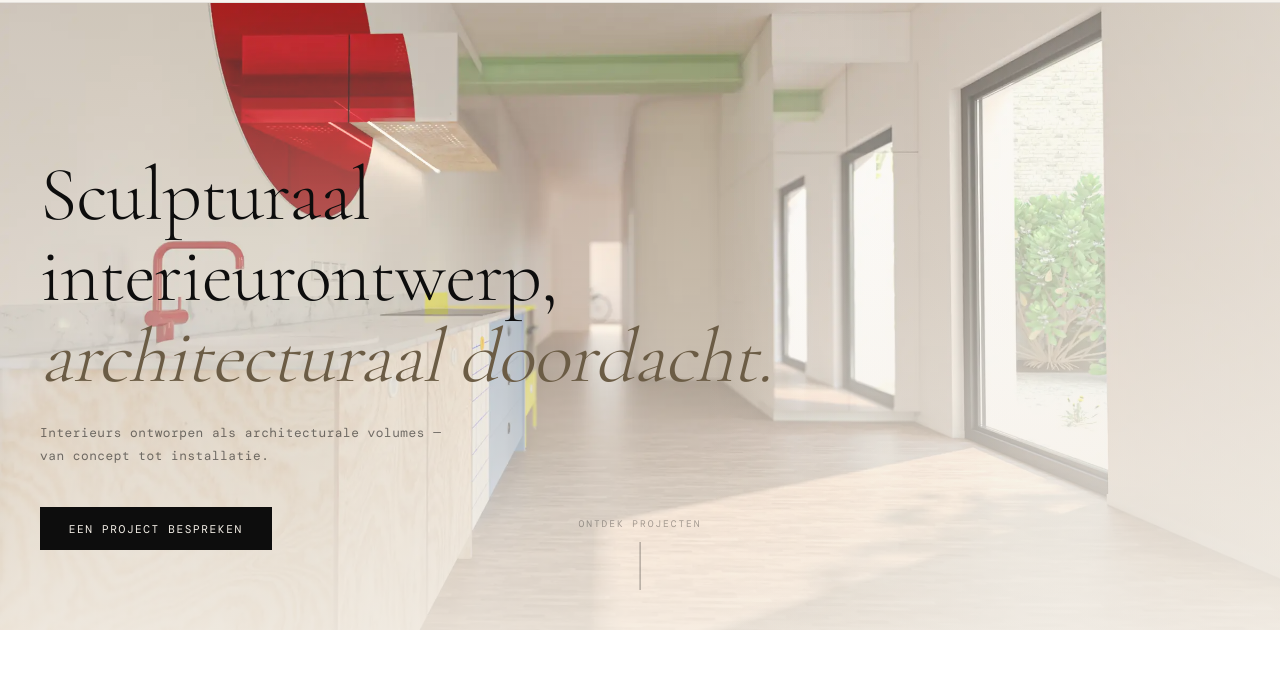
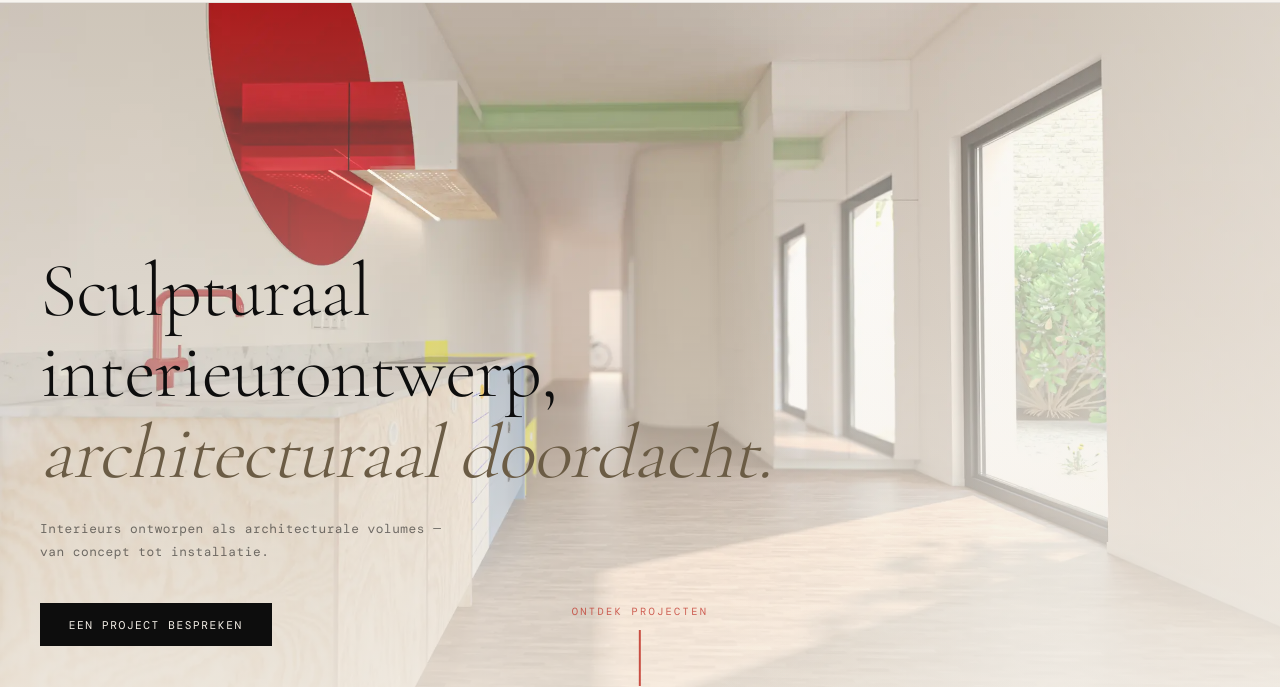
Before and after one commit to jensvandemeersch/studiobinnenkant, an Astro site: page / in a window 1280 px wide. Shown: the part 74-761 px from the top of the page. Built offline with nearby package versions, Linux system fonts and the light colour scheme; Astro itself is replaced by a stand-in of ours; a web font is replaced by a local one.

Commit message:
Hero: rode scroll-indicator, mobile fix, nav anker projecten

```diff
--- a/src/components/Hero.astro
+++ b/src/components/Hero.astro
@@ -35,7 +35,7 @@
 
 <style>
   .hero {
-    min-height: 88svh;
+    min-height: 100svh;
     display: flex;
     flex-direction: column;
     justify-content: flex-end;
@@ -135,33 +135,34 @@
     align-items: center;
     gap: 0.75rem;
     text-decoration: none;
-    color: rgba(13, 13, 13, 0.5);
+    color: #c03025;
     transition: color 0.25s;
   }
 
   .hero__scroll:hover {
-    color: #6b5c45;
+    color: #9a1f16;
   }
 
   .hero__scroll-label {
     font-family: 'DM Mono', monospace;
-    font-size: 0.6rem;
-    letter-spacing: 0.2em;
+    font-size: 0.65rem;
+    letter-spacing: 0.22em;
     text-transform: uppercase;
+    opacity: 0.9;
     animation: labelFade 2.8s ease-in-out infinite;
   }
 
   .hero__scroll-line {
     display: block;
-    width: 1px;
-    height: 48px;
+    width: 2px;
+    height: 56px;
     background: currentColor;
     transform-origin: top center;
     animation: lineGrow 2.8s ease-in-out infinite;
   }
 
   @keyframes labelFade {
-    0%, 100% { opacity: 0.5; }
+    0%, 100% { opacity: 0.6; }
     50% { opacity: 1; }
   }
 
@@ -175,7 +176,7 @@
   @media (max-width: 768px) {
     .hero {
       min-height: 88svh;
-      padding: 0 1.5rem 5rem;
+      padding: 0 1.5rem 1.875rem;
     }
 
     .hero__bg {
--- a/src/components/Nav.astro
+++ b/src/components/Nav.astro
@@ -1,6 +1,6 @@
 ---
 const navLinks = [
-  { label: "Projecten", href: "/" },
+  { label: "Projecten", href: "/#projecten" },
   { label: "Over", href: "/over" },
   { label: "FAQ", href: "/faq" },
   { label: "Contact", href: "/contact" },
```
